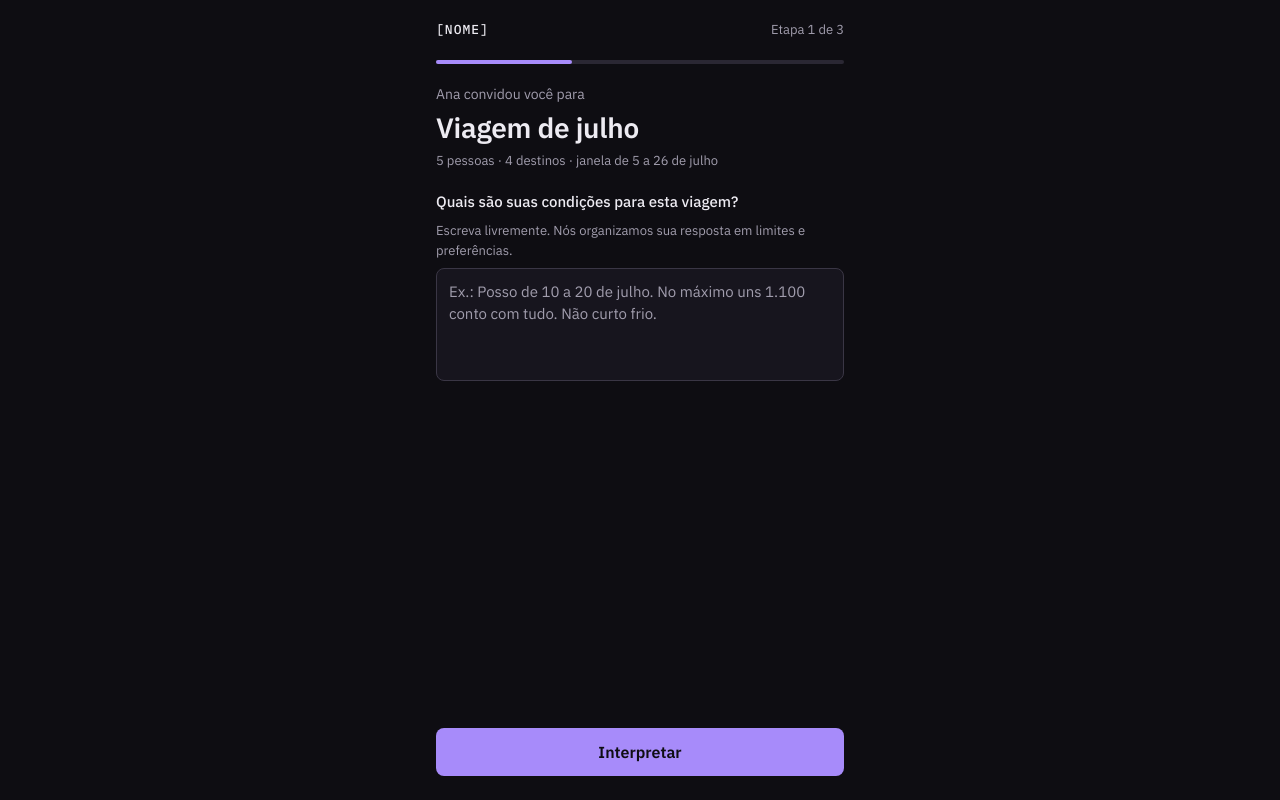
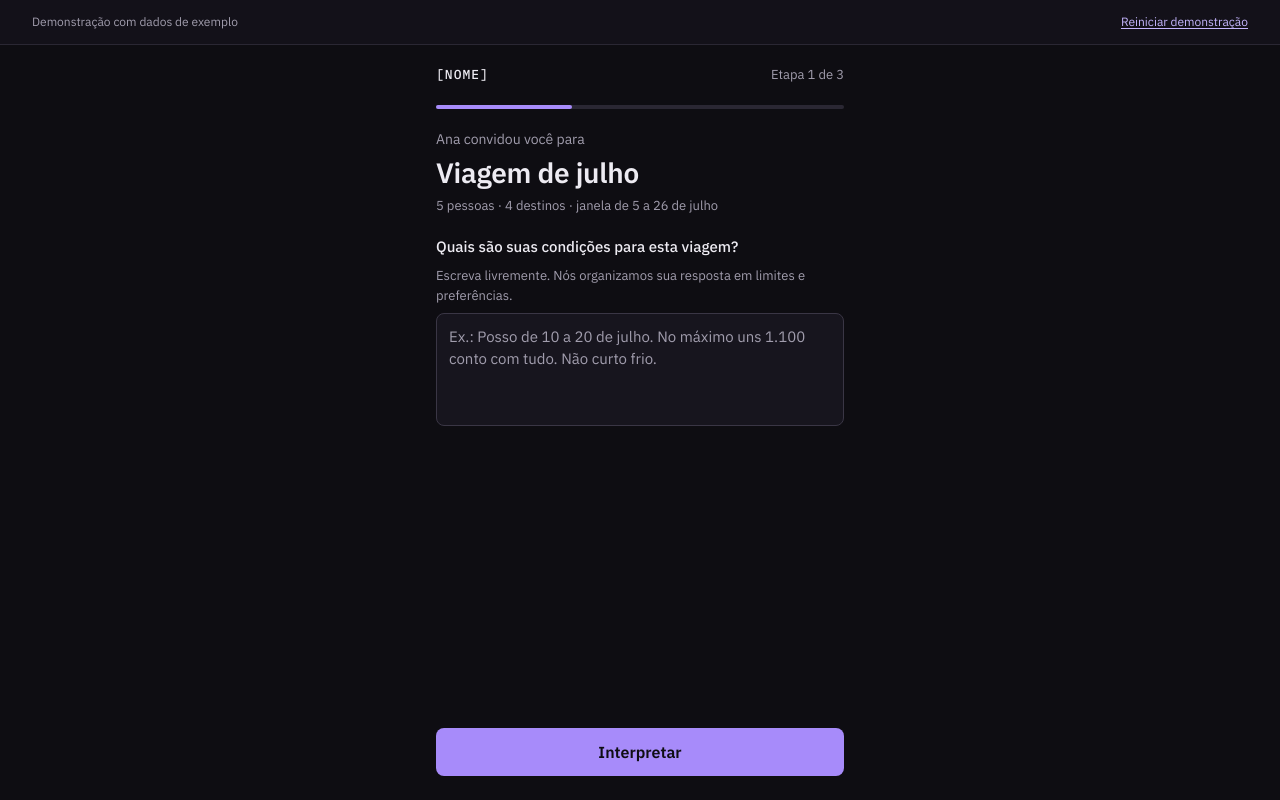
Before and after one commit to Adilla-rgp/sitedeviagem, a React (Vite) app: page /convite/eva-4k9x in a window 1280 px wide. Built offline with nearby package versions, Linux system fonts and the light colour scheme.

Commit message:
feat: add demo banner to every page and route the home page

```diff
--- /dev/null
+++ b/src/components/app-layout.tsx
@@ -0,0 +1,14 @@
+import { Outlet } from 'react-router-dom'
+import { demoConfig } from '../config/demo'
+import { DemoBanner } from './demo-banner'
+
+export function AppLayout() {
+  return (
+    <div className="flex min-h-dvh flex-col">
+      {demoConfig.enabled && <DemoBanner />}
+      <div className="flex flex-1 flex-col">
+        <Outlet />
+      </div>
+    </div>
+  )
+}
--- /dev/null
+++ b/src/components/demo-banner.tsx
@@ -0,0 +1,19 @@
+import { demoPaths, resetDemo } from '../lib/demo'
+
+export function DemoBanner() {
+  return (
+    <aside aria-label="Modo demonstração" className="border-b border-line bg-surface-sunken">
+      <div className="mx-auto flex max-w-[1280px] flex-wrap items-center justify-between gap-x-4 px-4 text-xs text-ink-muted sm:px-8">
+        <p className="py-1">Demonstração com dados de exemplo</p>
+        {/* Link comum (não do Router): o navegador recarrega a página já com os dados reiniciados. */}
+        <a
+          href={demoPaths.tensions}
+          onClick={resetDemo}
+          className="flex min-h-11 items-center text-accent-soft underline underline-offset-2 hover:text-ink"
+        >
+          Reiniciar demonstração
+        </a>
+      </div>
+    </aside>
+  )
+}
--- a/src/components/page-placeholder.tsx
+++ b/src/components/page-placeholder.tsx
@@ -10,7 +10,7 @@ export function PagePlaceholder({ title, description }: PagePlaceholderProps) {
   useDocumentTitle(title)
 
   return (
-    <div className="mx-auto flex min-h-dvh max-w-3xl flex-col gap-8 px-5 py-6">
+    <div className="mx-auto flex flex-1 w-full max-w-3xl flex-col gap-8 px-5 py-6">
       <header>
         <BrandMark />
       </header>
--- a/src/pages/plan-reaction/index.tsx
+++ b/src/pages/plan-reaction/index.tsx
@@ -48,7 +48,7 @@ export function PlanReactionPage() {
   }, [token, attempt])
 
   return (
-    <div className="mx-auto flex min-h-dvh w-full max-w-2xl flex-col gap-5 px-5 pb-8 pt-5">
+    <div className="mx-auto flex flex-1 w-full max-w-2xl flex-col gap-5 px-5 pb-8 pt-5">
       <header>
         <BrandMark />
       </header>
--- a/src/pages/respond/index.tsx
+++ b/src/pages/respond/index.tsx
@@ -38,7 +38,7 @@ export function RespondPage() {
   }
 
   return (
-    <div className="mx-auto flex min-h-dvh w-full max-w-md flex-col gap-5 px-5 pb-6 pt-5">
+    <div className="mx-auto flex flex-1 w-full max-w-md flex-col gap-5 px-5 pb-6 pt-5">
       <InviteHeader />
       <main className="flex flex-col gap-5">
         {state.status === 'loading' ? (
--- a/src/pages/respond/respond-flow.tsx
+++ b/src/pages/respond/respond-flow.tsx
@@ -132,7 +132,7 @@ export function RespondFlow({ token, invite }: RespondFlowProps) {
   }
 
   return (
-    <div className="mx-auto flex min-h-dvh w-full max-w-md flex-col gap-5 px-5 pb-6 pt-5">
+    <div className="mx-auto flex flex-1 w-full max-w-md flex-col gap-5 px-5 pb-6 pt-5">
       <InviteHeader step={step} />
 
       <main className="flex flex-1 flex-col gap-5">
```
Also changed, not shown: src/app.tsx (+13 -5 lines).
